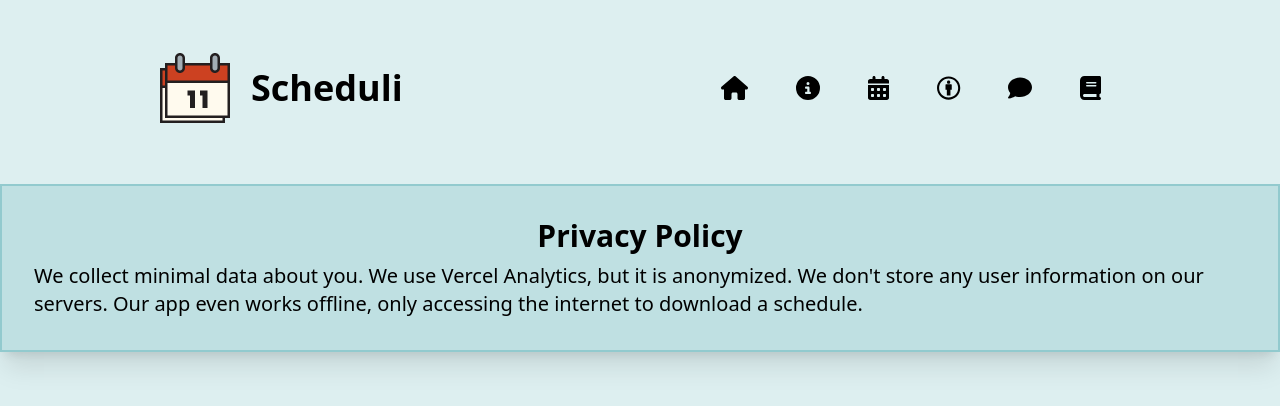
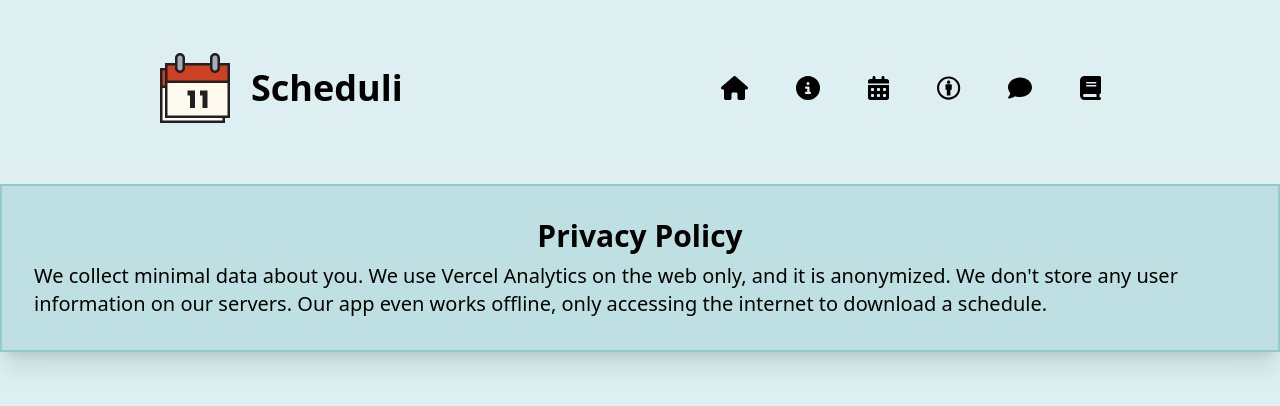
Before and after one commit to dsnsgithub/scheduli, a Next.js app: page /privacy in a window 1280 px wide. Shown: the top 406 px of the page. Built offline with nearby package versions, Linux system fonts and the light colour scheme.

Commit message:
clarify privacy policy

```diff
--- a/src/pages/privacy.tsx
+++ b/src/pages/privacy.tsx
@@ -6,7 +6,7 @@ export default function Privacy() {
 
 				<h3 className="text-xl">
 					{
-						"We collect minimal data about you. We use Vercel Analytics, but it is anonymized. We don't store any user information on our servers. Our app even works offline, only accessing the internet to download a schedule."
+						"We collect minimal data about you. We use Vercel Analytics on the web only, and it is anonymized. We don't store any user information on our servers. Our app even works offline, only accessing the internet to download a schedule."
 					}
 				</h3>
 			</div>
```
